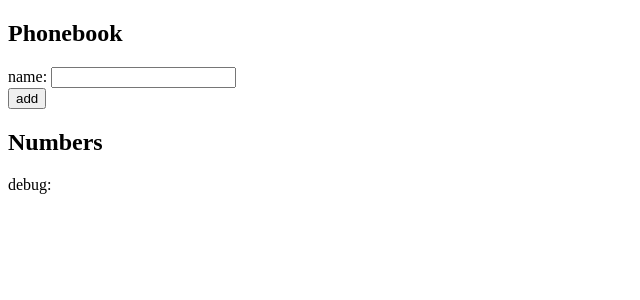
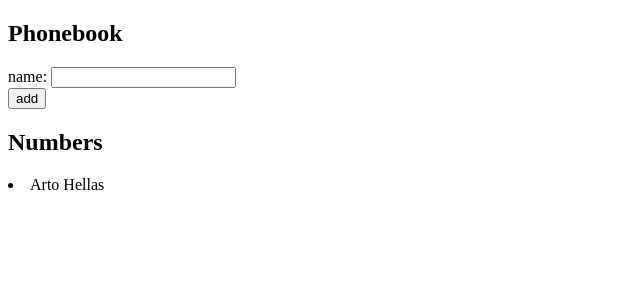
Before and after one commit to salcrom/FullStackOpen_part3, a React (Vite) app: page / in a window 1280 px wide. Shown: the top 300 px of the page, without its empty margins (0-640 px from the left). Built offline with nearby package versions, Linux system fonts and the light colour scheme.

Commit message:
update last commit

```diff
--- a/src/App.jsx
+++ b/src/App.jsx
@@ -1,15 +1,32 @@
 import { useState } from "react";
+import { Person } from "./components/Person";
 
 const App = () => {
     const [persons, setPersons] = useState([{ name: "Arto Hellas" }]);
     const [newName, setNewName] = useState("");
 
+    const addPhone = (event) => {
+        event.preventDefault();
+        console.log("form clicked", event.target);
+        const personObject = {
+            name: newName,
+        };
+
+        setPersons(persons.concat(personObject));
+        setNewName("");
+    };
+
+    const handlePhoneChange = (event) => {
+        // console.log(event.target.value);
+        setNewName(event.target.value);
+    };
+
     return (
         <div>
             <h2>Phonebook</h2>
-            <form>
+            <form onSubmit={addPhone}>
                 <div>
-                    name: <input />
+                    name: <input value={newName} onChange={handlePhoneChange} />
                 </div>
                 <div>
                     <button type="submit">add</button>
@@ -17,7 +34,11 @@ const App = () => {
             </form>
             <>
                 <h2>Numbers</h2>
-                <div>debug: {newName}</div>
+                <div>
+                    {persons.map((person) => (
+                        <Person key={person.name} person={person} />
+                    ))}
+                </div>
             </>
         </div>
     );
--- /dev/null
+++ b/src/components/Person.jsx
@@ -0,0 +1,3 @@
+export const Person = ({ person }) => {
+    return <li>{person.name}</li>;
+};
```
